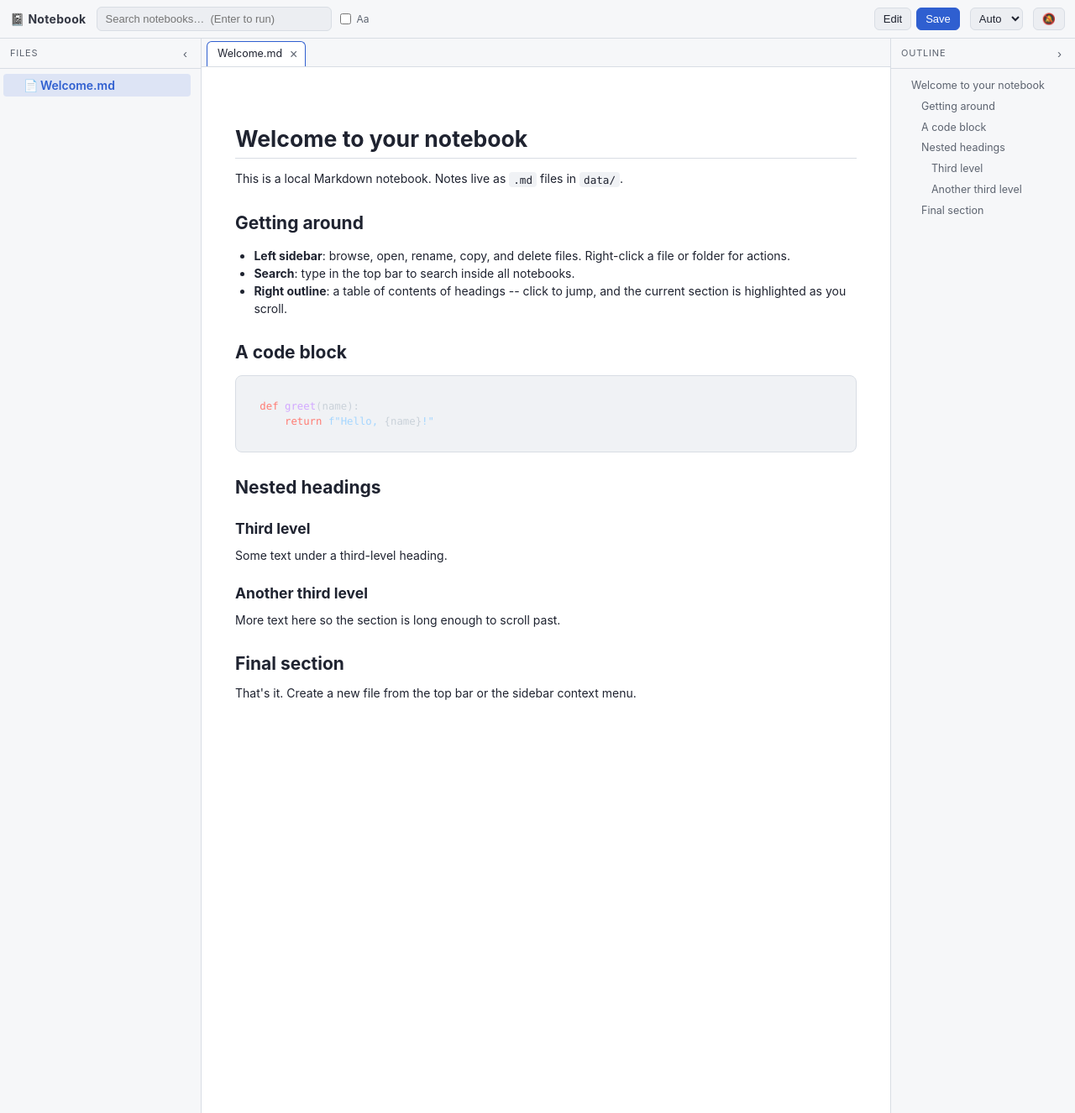
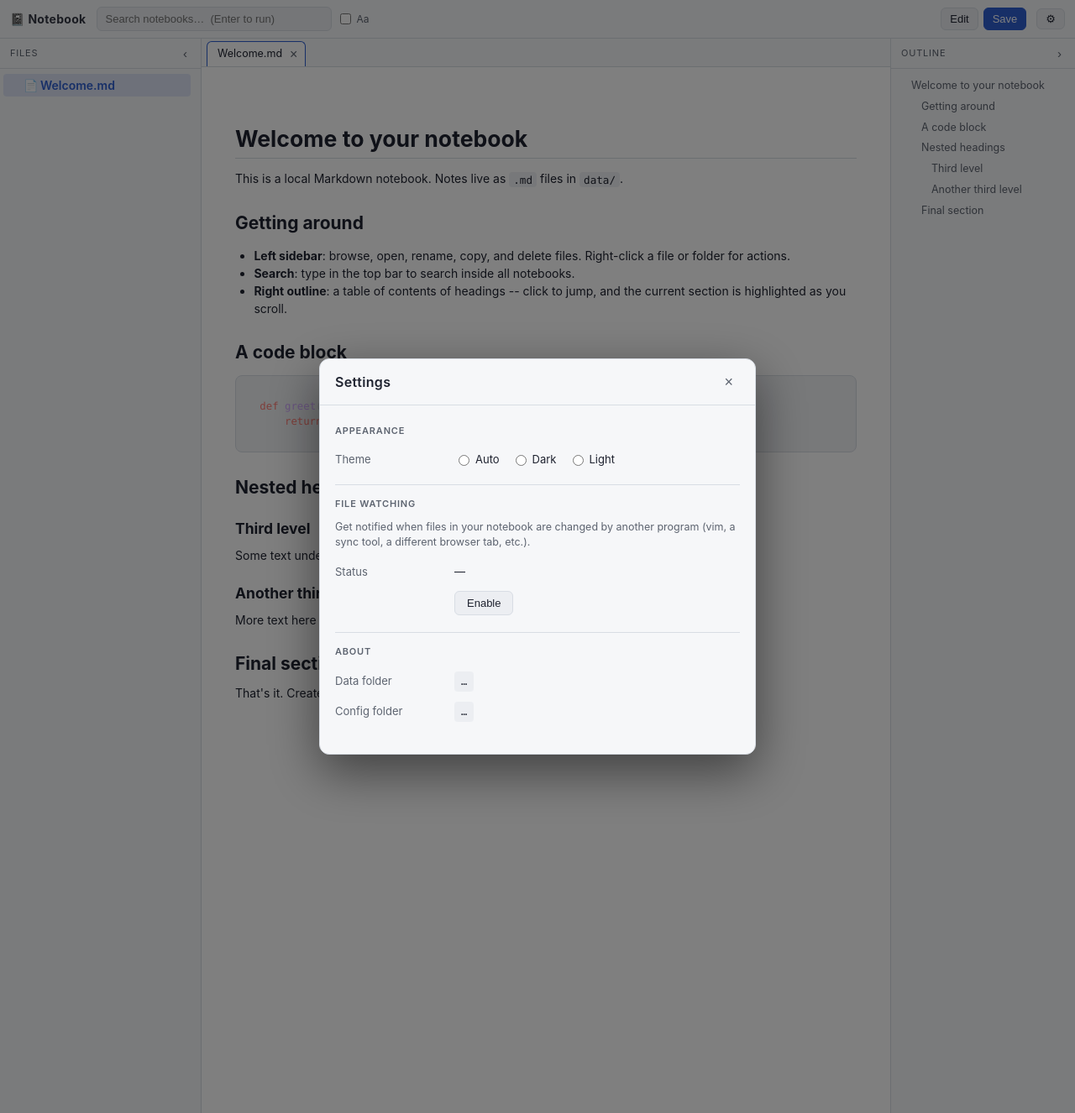
Before and after one commit to breeze101792/notebook-server, a Flask app: page / in a window 1280 px wide. Shown: the whole page at 84% size. Run offline with Flask 3, Linux system fonts and the light colour scheme; data that the repository does not hold is empty.

Commit message:
Add settings modal with theme + file watching + data folder info
The top bar was getting crowded: a theme <select> and a watch-toggle
button both competed with the search box and the Edit/Save pair. Move
both into a single ⚙-triggered modal so the main UI stays clean.

The modal (static/js/settings.js) reads/writes live state via small
hooks on NB.app and NB.watcher; it never reaches into their internals.
The About section surfaces the data and config folder paths via a new
/api/info endpoint so the user can see where their notes actually live.

The gear button replaces the theme <select> and watch button in the
top bar; case-sensitive stays next to search (coherent cluster).
Esc, the × button, and clicking the dim backdrop all close the modal.

Frontend: 146/146. Backend: 37/37.

```diff
--- a/app.py
+++ b/app.py
@@ -178,6 +178,17 @@ def get_config():
     except (OSError, ValueError):
         cfg = {}
     return jsonify(cfg)
+
+
+@app.route("/api/info", methods=["GET"])
+def info():
+    """Read-only info used by the settings page. Returns the absolute
+    data/config directories; both are already known to the user (they are
+    the folders the server is operating on) and contain no secrets."""
+    return jsonify({
+        "data_dir": DATA_DIR,
+        "config_dir": CONFIG_DIR,
+    })
 
 
 @app.route("/api/config", methods=["POST"])
--- a/static/css/style.css
+++ b/static/css/style.css
@@ -327,6 +327,107 @@ body.resizing .resize-handle .resize-handle-bar { background: var(--accent); }
 .watch-btn:hover { background: var(--accent-soft); border-color: var(--accent); }
 .watch-btn.active { color: var(--accent); border-color: var(--accent); }
 
+/* ------------------------------------------------------------------ */
+/* Settings modal                                                     */
+/* ------------------------------------------------------------------ */
+.icon-btn {
+  background: none;
+  border: none;
+  color: var(--fg-muted);
+  font-size: 18px;
+  line-height: 1;
+  padding: 4px 8px;
+  border-radius: 6px;
+  cursor: pointer;
+}
+.icon-btn:hover { color: var(--fg); background: var(--accent-soft); }
+
+.settings-overlay {
+  position: fixed;
+  inset: 0;
+  background: rgba(0, 0, 0, .5);
+  display: flex;
+  align-items: center;
+  justify-content: center;
+  z-index: 2000;
+}
+.settings-modal {
+  width: min(520px, 92vw);
+  max-height: 86vh;
+  overflow-y: auto;
+  background: var(--bg-panel);
+  border: 1px solid var(--border);
+  border-radius: 12px;
+  box-shadow: 0 20px 60px rgba(0, 0, 0, .5);
+  display: flex;
+  flex-direction: column;
+}
+.settings-header {
+  display: flex;
+  align-items: center;
+  justify-content: space-between;
+  padding: 14px 18px;
+  border-bottom: 1px solid var(--border);
+}
+.settings-header h2 {
+  margin: 0;
+  font-size: 16px;
+  font-weight: 600;
+  letter-spacing: .3px;
+}
+.settings-body { padding: 8px 18px 18px; }
+.settings-section { padding: 14px 0; border-bottom: 1px solid var(--border); }
+.settings-section:last-child { border-bottom: none; }
+.settings-section h3 {
+  margin: 0 0 10px;
+  font-size: 11px;
+  text-transform: uppercase;
+  letter-spacing: .8px;
+  color: var(--fg-muted);
+  font-weight: 600;
+}
+.settings-help { color: var(--fg-muted); font-size: 12.5px; margin: 0 0 10px; }
+.settings-row {
+  display: flex;
+  align-items: center;
+  gap: 12px;
+  padding: 6px 0;
+}
+.settings-label {
+  flex: 0 0 130px;
+  color: var(--fg-muted);
+  font-size: 13px;
+}
+.settings-value { color: var(--fg); font-size: 13px; }
+.settings-mono {
+  font-family: "SFMono-Regular", Menlo, Consolas, monospace;
+  font-size: 12px;
+  background: var(--bg-elev);
+  padding: 3px 8px;
+  border-radius: 4px;
+  word-break: break-all;
+  user-select: text;
+}
+.settings-control { flex: 1 1 auto; }
+.theme-options { display: flex; gap: 14px; }
+.theme-options label {
+  display: inline-flex;
+  align-items: center;
+  gap: 4px;
+  cursor: pointer;
+  font-size: 13px;
+}
+.settings-action {
+  background: var(--bg-elev);
+  color: var(--fg);
+  border: 1px solid var(--border);
+  border-radius: 6px;
+  padding: 6px 14px;
+  font-size: 13px;
+  cursor: pointer;
+}
+.settings-action:hover { background: var(--accent-soft); border-color: var(--accent); }
+
 /* The viewer is the scroll container (IntersectionObserver root). */
 #viewer {
   flex: 1 1 auto;
--- a/static/js/api.js
+++ b/static/js/api.js
@@ -42,6 +42,7 @@
       request("GET", "/api/search?q=" + encodeURIComponent(q) + "&case=" + (caseSensitive ? "1" : "0")),
     getConfig:     () => request("GET",  "/api/config"),
     saveConfig:    (cfg)       => request("POST", "/api/config", cfg),
+    getInfo:       () => request("GET",  "/api/info"),
   };
 
   /* Tiny pub/sub so modules decouple. */
--- a/static/js/app.js
+++ b/static/js/app.js
@@ -24,7 +24,6 @@
   let cfg = { ...DEFAULTS };
   let saveTimer = null;
 
-  const themeSel = document.getElementById("theme-select");
   const caseEl   = document.getElementById("search-case");
   const editBtn  = document.getElementById("edit-toggle");
   const saveBtn  = document.getElementById("save");
@@ -45,7 +44,6 @@
   function applyTheme(pref) {
     cfg.theme = pref;
     document.body.dataset.theme = resolveTheme(pref);
-    themeSel.value = pref;
   }
   if (themeMQ) {
     themeMQ.addEventListener("change", () => {
@@ -147,32 +145,10 @@
       }
     });
 
-    // theme
-    themeSel.addEventListener("change", () => {
-      applyTheme(themeSel.value);
-      persistConfig();
-    });
-
-    // file-change watcher toggle. The watcher is opt-in: until the user
-    // clicks, no file-system access is requested.
-    const watchBtn = document.getElementById("watch-toggle");
-    function refreshWatchBtn() {
-      if (NB.watcher.isWatching()) {
-        watchBtn.textContent = "🔔";
-        watchBtn.classList.add("active");
-        watchBtn.title = "Watching: " + NB.watcher.describe();
-      } else {
-        watchBtn.textContent = "🔕";
-        watchBtn.classList.remove("active");
-        watchBtn.title = NB.watcher.describe() + " (click to enable)";
-      }
-    }
-    watchBtn.addEventListener("click", async () => {
-      if (NB.watcher.isWatching()) NB.watcher.disable();
-      else await NB.watcher.enable();
-      refreshWatchBtn();
-    });
-    refreshWatchBtn();
+    // Settings: the gear button opens a modal. The modal lives in its own
+    // module (settings.js) and reads/writes the cfg through these hooks.
+    document.getElementById("settings-btn").addEventListener("click",
+      () => NB.settings && NB.settings.open());
 
     // resizable sidebars (drag the inner edge)
     setupResize("sidebar", "--sidebar-width", "right");
@@ -275,4 +251,12 @@
   }
 
   document.addEventListener("DOMContentLoaded", boot);
+
+  /* Tiny façade so other modules (settings.js) can read live config and
+   * trigger a persist without reaching into our module-scoped state. */
+  NB.app = {
+    getCfg: () => cfg,
+    setTheme: (pref) => { applyTheme(pref); persistConfig(); },
+    save: () => persistConfig(),
+  };
 })();
--- /dev/null
+++ b/static/js/settings.js
@@ -0,0 +1,93 @@
+/* settings.js -- the settings modal. Opened by the ⚙ button in the top
+ * bar; closed by the × button, the Esc key, or clicking the dim overlay.
+ *
+ * State is read from / written to the rest of the app via small hooks on
+ * NB.app and NB.watcher. We never reach into their internals.
+ */
+(function () {
+  "use strict";
+  window.NB = window.NB || {};
+
+  const overlayEl = document.getElementById("settings-overlay");
+  const modalEl   = overlayEl.querySelector(".settings-modal");
+  const closeBtn  = document.getElementById("settings-close");
+  const themeRadios = Array.from(overlayEl.querySelectorAll('input[name="theme"]'));
+  const watchStatusEl = document.getElementById("settings-watch-status");
+  const watchToggleBtn = document.getElementById("settings-watch-toggle");
+  const dataDirEl   = document.getElementById("settings-data-dir");
+  const configDirEl = document.getElementById("settings-config-dir");
+
+  let infoLoaded = false;
+  let onOpenListeners = [];
+
+  function open() {
+    // Sync the modal to live state every time it opens (so the user sees
+    // the current theme, watch status, and dir info even if they change
+    // elsewhere).
+    const cfg = NB.app.getCfg();
+    themeRadios.forEach(r => { r.checked = (r.value === (cfg.theme || "auto")); });
+    refreshWatchStatus();
+    if (!infoLoaded) loadInfo();
+    overlayEl.hidden = false;
+    onOpenListeners.forEach(fn => { try { fn(); } catch (e) {} });
+  }
+  function close() { overlayEl.hidden = true; }
+  function isOpen() { return !overlayEl.hidden; }
+
+  function refreshWatchStatus() {
+    if (!NB.watcher) {
+      watchStatusEl.textContent = "Unavailable";
+      watchToggleBtn.textContent = "Enable";
+      watchToggleBtn.disabled = true;
+      return;
+    }
+    const active = NB.watcher.isActive();
+    watchStatusEl.textContent = NB.watcher.describe();
+    watchToggleBtn.textContent = active ? "Disable" : "Enable";
+    watchToggleBtn.disabled = false;
+  }
+
+  async function loadInfo() {
+    try {
+      const info = await fetch("/api/info").then(r => r.json());
+      dataDirEl.textContent   = info.data_dir   || "(unknown)";
+      configDirEl.textContent = info.config_dir || "(unknown)";
+      infoLoaded = true;
+    } catch (e) {
+      dataDirEl.textContent   = "(failed to load)";
+      configDirEl.textContent = "(failed to load)";
+    }
+  }
+
+  // theme radio -> write to cfg + persist
+  themeRadios.forEach(r => r.addEventListener("change", () => {
+    if (!r.checked) return;
+    NB.app.setTheme(r.value);
+  }));
+
+  // watch toggle
+  watchToggleBtn.addEventListener("click", async () => {
+    watchToggleBtn.disabled = true;
+    try {
+      if (NB.watcher.isActive()) NB.watcher.disable();
+      else await NB.watcher.enable();
+    } catch (e) { alert("File watching failed: " + e.message); }
+    refreshWatchStatus();
+  });
+
+  // close
+  closeBtn.addEventListener("click", close);
+  overlayEl.addEventListener("click", (e) => {
+    // click on the dim backdrop (not the modal) closes
+    if (e.target === overlayEl) close();
+  });
+  document.addEventListener("keydown", (e) => {
+    if (e.key === "Escape" && isOpen()) close();
+  });
+
+  /* Allow other modules to refresh the modal (e.g. when the watcher state
+   * changes while the modal is already open). */
+  function onOpen(fn) { onOpenListeners.push(fn); }
+
+  NB.settings = { open, close, isOpen, refreshWatchStatus, onOpen };
+})();
--- a/static/js/watcher.js
+++ b/static/js/watcher.js
@@ -42,6 +42,10 @@
 
     /* True if the native observer is active. */
     isWatching() { return watching; },
+
+    /* True if any change-detection mechanism is running (native observer
+     * or polling fallback). Use this to decide the on/off label. */
+    isActive() { return watching || !!pollTimer; },
 
     /* UI label: "Watching data/" / "Watching off" / "Polling (5s)". */
     describe() {
--- a/templates/index.html
+++ b/templates/index.html
@@ -22,12 +22,7 @@
         <button id="edit-toggle">Edit</button>
         <button id="save" class="primary" title="Save current file">Save</button>
       </div>
-      <select id="theme-select" title="Theme">
-        <option value="auto">Auto</option>
-        <option value="dark">Dark</option>
-        <option value="light">Light</option>
-      </select>
-      <button id="watch-toggle" class="watch-btn" title="Watch data/ for external file changes">🔕</button>
+      <button id="settings-btn" class="icon-btn" title="Settings" aria-label="Settings">⚙</button>
     </header>
 
     <main id="layout">
@@ -70,6 +65,57 @@
   <!-- Right-click context menu for file tabs -->
   <div id="tab-context-menu" class="context-menu" hidden></div>
 
+  <!-- Settings modal. Opened by the ⚙ button in the top bar. -->
+  <div id="settings-overlay" class="settings-overlay" hidden>
+    <div class="settings-modal" role="dialog" aria-modal="true" aria-labelledby="settings-title">
+      <div class="settings-header">
+        <h2 id="settings-title">Settings</h2>
+        <button id="settings-close" class="icon-btn" title="Close" aria-label="Close">×</button>
+      </div>
+      <div class="settings-body">
+        <section class="settings-section">
+          <h3>Appearance</h3>
+          <div class="settings-row">
+            <label class="settings-label">Theme</label>
+            <div class="settings-control theme-options">
+              <label><input type="radio" name="theme" value="auto"> Auto</label>
+              <label><input type="radio" name="theme" value="dark"> Dark</label>
+              <label><input type="radio" name="theme" value="light"> Light</label>
+            </div>
+          </div>
+        </section>
+
+        <section class="settings-section">
+          <h3>File watching</h3>
+          <p class="settings-help">
+            Get notified when files in your notebook are changed by another program
+            (vim, a sync tool, a different browser tab, etc.).
+          </p>
+          <div class="settings-row">
+            <span class="settings-label">Status</span>
+            <span id="settings-watch-status" class="settings-value">—</span>
+          </div>
+          <div class="settings-row">
+            <span class="settings-label"></span>
+            <button id="settings-watch-toggle" class="settings-action">Enable</button>
+          </div>
+        </section>
+
+        <section class="settings-section">
+          <h3>About</h3>
+          <div class="settings-row">
+            <span class="settings-label">Data folder</span>
+            <code id="settings-data-dir" class="settings-value settings-mono">…</code>
+          </div>
+          <div class="settings-row">
+            <span class="settings-label">Config folder</span>
+            <code id="settings-config-dir" class="settings-value settings-mono">…</code>
+          </div>
+        </section>
+      </div>
+    </div>
+  </div>
+
   <!-- Vendored libs first (no CDN tags; works offline) -->
   <script src="/static/vendor/marked.min.js"></script>
   <script src="/static/vendor/highlight.min.js"></script>
@@ -81,6 +127,7 @@
   <script src="/static/js/sidebar.js"></script>
   <script src="/static/js/search.js"></script>
   <script src="/static/js/tabs.js"></script>
+  <script src="/static/js/settings.js"></script>
   <script src="/static/js/app.js"></script>
 </body>
 </html>
```
Also changed, not shown: tests/dom/test_dom.js (+152 -26 lines), tests/test_app.py (+10 -0 lines).
